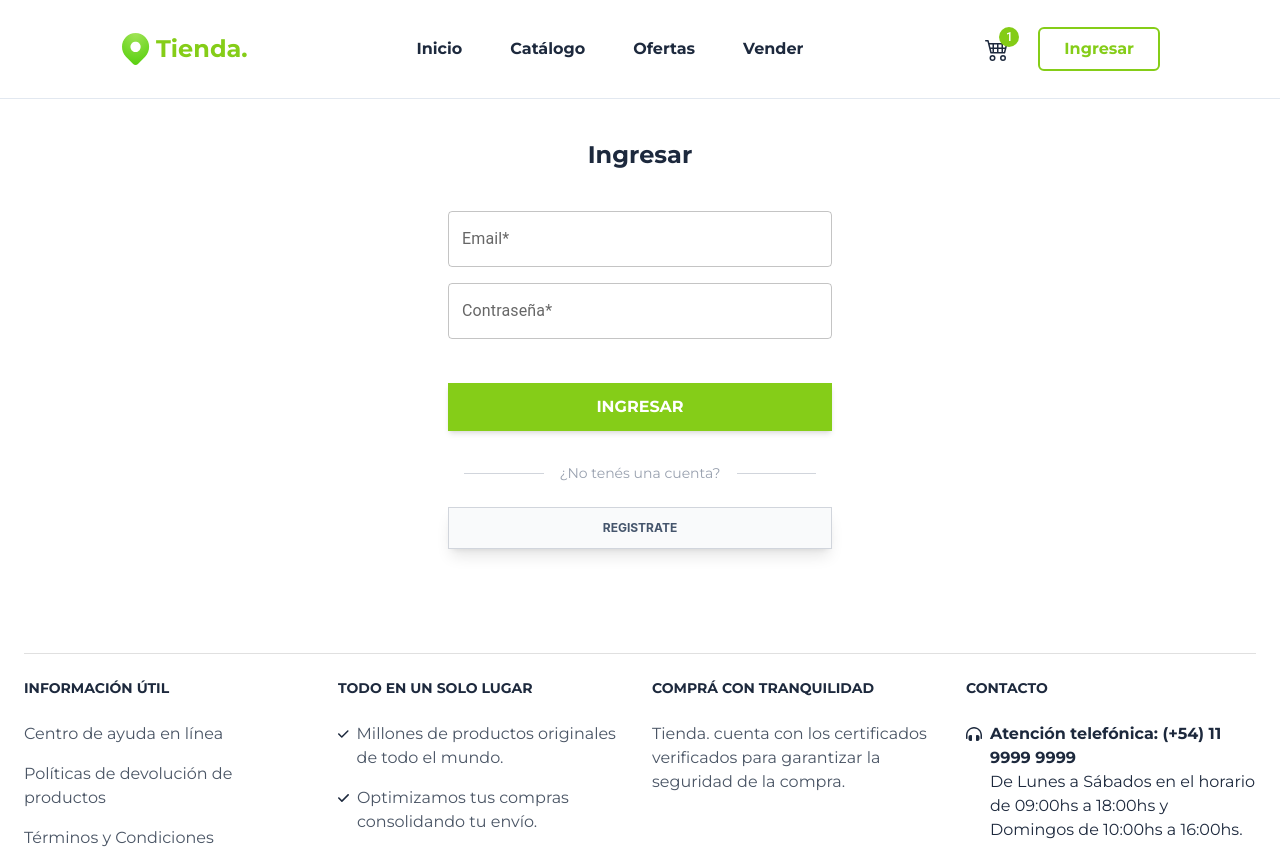
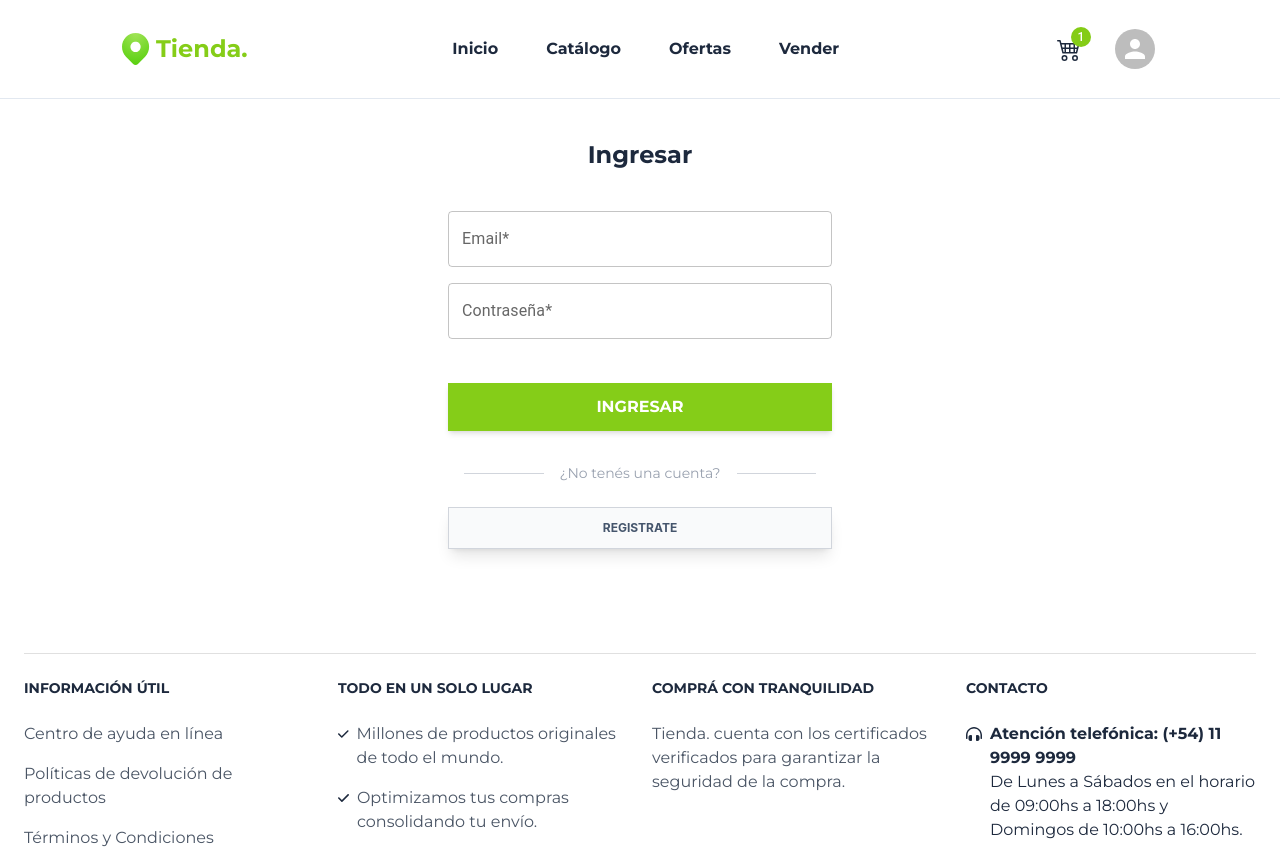
Before and after one commit to jonathanmilo/APIS2025FRONT, a React (Vite) app: page /ingresar in a window 1280 px wide. Shown: the top 849 px of the page. Built offline with nearby package versions, Linux system fonts and the light colour scheme; data requests are answered from the project's data file; sample sign-in values are in the browser's storage.

Commit message:
JWT login, logout , con localstorage

```diff
--- a/package.json
+++ b/package.json
@@ -14,7 +14,11 @@
     "@emotion/styled": "^11.14.0",
     "@mui/material": "^7.0.2",
     "@tailwindcss/vite": "^4.1.4",
+    "axios": "^1.9.0",
     "grupo12-apis-2025": "file:",
+    "jose": "^6.0.11",
+    "jsonwebtoken": "^9.0.2",
+    "jwt-decode": "^4.0.0",
     "react": "^18.3.1",
     "react-dom": "^18.3.1",
     "react-icons": "^5.5.0",
--- a/src/components/Navbar/components/User/UserMenu.jsx
+++ b/src/components/Navbar/components/User/UserMenu.jsx
@@ -11,9 +11,12 @@ import Tooltip from "@mui/material/Tooltip";
 import Divider from "@mui/material/Divider";
 
 export default function UserMenu() {
-  const { usuario } = useUsuario();
+
+
+  const { usuario,login,logout } = useUsuario();
   const [anchorEl, setAnchorEl] = useState(null);
   const open = Boolean(anchorEl);
+
 
   const handleClick = (event) => {
     setAnchorEl(event.currentTarget);
@@ -25,9 +28,9 @@ export default function UserMenu() {
 
   const handleLogout = () => {
     console.log("Cerrar sesión");
+    logout();
     handleClose();
   };
-
   return (
     <React.Fragment>
       <Tooltip title="Opciones de usuario">
@@ -40,6 +43,7 @@ export default function UserMenu() {
         >
           <Avatar
             src={usuario?.avatar || ""}
+
             alt={usuario?.firstName || "Usuario"}
             sx={{ width: 40, height: 40 }}
           />
--- a/src/components/Navbar/index.jsx
+++ b/src/components/Navbar/index.jsx
@@ -15,6 +15,7 @@ const Navbar = () => {
   const [open, setOpen] = useState(false);
   const navigate = useNavigate();
   const { usuario } = useUsuario();
+  console.log(usuario);
   const [carritoVisible, setCarritoVisible] = useState(false);
   const toggleCarrito = () => setCarritoVisible(!carritoVisible);
 
--- a/src/contexts/AuthContext.jsx
+++ b/src/contexts/AuthContext.jsx
@@ -1,6 +1,8 @@
 import { createContext, useContext, useState } from "react";
 import { useUsuario } from "./UserContext";
 import { fetchUsers } from "../api/api";
+import { SignJWT } from 'jose';
+
 
 const AuthContext = createContext();
 
@@ -9,30 +11,53 @@ export function useValidacion() {
 }
 
 export function ValidacionProvider({ children }) {
-  const { setUsuario } = useUsuario();
-  const [usuario, setUsuarioLocal] = useState(null);
+  const { usuario, authToken, login, logout } = useUsuario();
 
-  const validar = async (usuario) => {
+  const validar = async (usuarioInput) => {
+
     try {
       const data = await fetchUsers();
 
       const encontrado = data.find(
-        (u) => u.email === usuario.email && u.password === usuario.password
+        (u) => u.email === usuarioInput.email && u.password === usuarioInput.password
       );
 
       if (encontrado) {
-        setUsuario(encontrado);
-        setUsuarioLocal(encontrado);
+
+        const secret = new TextEncoder().encode(
+           'fallback-secreto-minimo-32-chars-1234567890'
+        );
+
+        // 2. Configurar la fecha de expiración (3 horas)
+        const exp = Math.floor(Date.now() / 1000) + 60 * 60 * 3;
+
+        // 3. Crear el token JWT
+        const jwt = await new SignJWT({
+          id: encontrado.id,
+          email: encontrado.email,
+          firstName: encontrado.firstName,
+          username: encontrado.username,
+          avatar: encontrado.avatar,
+          address: encontrado.address,
+
+        })
+          .setProtectedHeader({ alg: 'HS256' })
+          .setExpirationTime(exp)
+          .sign(secret);
+
+        login(jwt);
+
       } else {
         alert("Credenciales incorrectas");
       }
     } catch (error) {
       console.error("Error al validar usuario:", error);
+      alert("Error durante la autenticación");
     }
   };
 
   return (
-    <AuthContext.Provider value={{ validar, usuario }}>
+    <AuthContext.Provider value={{ validar ,usuario, logout }}>
       {children}
     </AuthContext.Provider>
   );
--- a/src/contexts/UserContext.jsx
+++ b/src/contexts/UserContext.jsx
@@ -1,16 +1,58 @@
-import { createContext, useContext, useState } from "react";
-
-const UserContext = createContext();
+import { createContext, useContext, useState ,useEffect} from "react";
+import { jwtDecode } from 'jwt-decode';  // Importación directa de la función
+export const UserContext = createContext();
 
 export function useUsuario() {
   return useContext(UserContext);
 }
 
+
 export function UsuarioProvider({ children }) {
+  const [authToken, setAuthToken] = useState(null);
   const [usuario, setUsuario] = useState(null);
 
+   function transformarToken(token){
+      const u={
+      id: jwtDecode(token).id,
+      email: jwtDecode(token).email,
+      firstName: jwtDecode(token).firstName,
+      username: jwtDecode(token).username,
+      avatar: jwtDecode(token).avatar,
+      address: jwtDecode(token).address,}
+
+      return u
+   }
+
+  useEffect(() => {
+    const token = localStorage.getItem('authToken');
+    if (token && token !== 'undefined') {
+      setAuthToken(token);
+
+      setUsuario(transformarToken(token));
+      console.log(usuario)
+
+    }
+    else {
+      setAuthToken(null);
+      setUsuario(null);
+    }
+  }, []);
+  const login = (token) => {
+    localStorage.setItem('authToken', token);
+    setAuthToken(token);
+
+    setUsuario(transformarToken(token));
+
+  };
+
+  const logout = () => {
+    localStorage.removeItem('authToken');
+    setAuthToken(null);
+    setUsuario(null);
+  };
+
   return (
-    <UserContext.Provider value={{ usuario, setUsuario }}>
+    <UserContext.Provider value={{ usuario, authToken, login, logout }}>
       {children}
     </UserContext.Provider>
   );
--- a/src/data/db.json
+++ b/src/data/db.json
@@ -12,7 +12,7 @@
         "state": "Buenos Aires",
         "country": "Argentina"
       },
-      "avatar": "https://images.squarespace-cdn.com/content/v1/5589f66be4b07ccbbda32b5e/1678228066596-7J7T6H75BVWZKYXGYL0K/2022_LM_IBA95436_2.jpg?format=1500w",
+      "avatar": "https://randomuser.me/api/portraits/men/1.jpg",
       "createdAt": "2025-04-23T21:20:16.720495",
       "updatedAt": "2025-04-23T21:20:16.720495"
     },
@@ -28,7 +28,7 @@
         "state": "Buenos Aires",
         "country": "Argentina"
       },
-      "avatar": "https://example.com/avatars/mmartinez.jpg",
+      "avatar": " https://randomuser.me/api/portraits/women/2.jpg",
       "createdAt": "2025-04-23T21:20:16.720495",
       "updatedAt": "2025-04-23T21:20:16.720495"
     },
@@ -44,7 +44,7 @@
         "state": "Córdoba",
         "country": "Argentina"
       },
-      "avatar": "https://example.com/avatars/lmendez.jpg",
+      "avatar": " https://randomuser.me/api/portraits/men/3.jpg",
       "createdAt": "2025-04-23T21:20:16.720495",
       "updatedAt": "2025-04-23T21:20:16.720495"
     },
@@ -60,7 +60,7 @@
         "state": "Santa Fe",
         "country": "Argentina"
       },
-      "avatar": "https://example.com/avatars/asanchez.jpg",
+      "avatar": "https://randomuser.me/api/portraits/women/4.jpg",
       "createdAt": "2025-04-23T21:20:16.720495",
       "updatedAt": "2025-04-23T21:20:16.720495"
     },
@@ -76,7 +76,7 @@
         "state": "Mendoza",
         "country": "Argentina"
       },
-      "avatar": "https://example.com/avatars/dlopez.jpg",
+      "avatar": "https://randomuser.me/api/portraits/men/5.jpg",
       "createdAt": "2025-04-23T21:20:16.720495",
       "updatedAt": "2025-04-23T21:20:16.720495"
     },
@@ -92,7 +92,7 @@
         "state": "Buenos Aires",
         "country": "Argentina"
       },
-      "avatar": "https://example.com/avatars/cfernandez.jpg",
+      "avatar": "https://randomuser.me/api/portraits/women/6.jpg",
       "createdAt": "2025-04-23T21:20:16.720495",
       "updatedAt": "2025-04-23T21:20:16.720495"
     },
@@ -108,7 +108,7 @@
         "state": "San Juan",
         "country": "Argentina"
       },
-      "avatar": "https://example.com/avatars/jruiz.jpg",
+      "avatar": "https://randomuser.me/api/portraits/men/7.jpg",
       "createdAt": "2025-04-23T21:20:16.720495",
       "updatedAt": "2025-04-23T21:20:16.720495"
     },
@@ -124,7 +124,7 @@
         "state": "Tucumán",
         "country": "Argentina"
       },
-      "avatar": "https://example.com/avatars/psilva.jpg",
+      "avatar": "https://randomuser.me/api/portraits/women/8.jpg",
       "createdAt": "2025-04-23T21:20:16.720495",
       "updatedAt": "2025-04-23T21:20:16.720495"
     },
@@ -140,7 +140,7 @@
         "state": "Salta",
         "country": "Argentina"
       },
-      "avatar": "https://example.com/avatars/emendoza.jpg",
+      "avatar": "https://randomuser.me/api/portraits/men/9.jpg",
       "createdAt": "2025-04-23T21:20:16.720495",
       "updatedAt": "2025-04-23T21:20:16.720495"
     },
@@ -156,7 +156,7 @@
         "state": "Neuquén",
         "country": "Argentina"
       },
-      "avatar": "https://example.com/avatars/nrodriguez.jpg",
+      "avatar": "https://randomuser.me/api/portraits/women/10.jpg",
       "createdAt": "2025-04-23T21:20:16.720495",
       "updatedAt": "2025-04-23T21:20:16.720495"
     }
--- a/src/screens/Ingresar/index.jsx
+++ b/src/screens/Ingresar/index.jsx
@@ -4,12 +4,15 @@ import AuthForm from "./components/AuthForm";
 import { useValidacion } from "../../contexts/AuthContext";
 
 export default function Ingresar() {
-  const { validar } = useValidacion();
+
+  const { validar,login, usuario, logout  } = useValidacion();
   const navigate = useNavigate();
   const [formMode, setFormMode] = useState("login");
 
+
   const handleSubmit = (data) => {
     if (formMode === "login") {
+      //data es lo que sube en el form
       validar(data);
       alert(`Bienvenido ${data.name || "usuario"}!`);
       navigate("/");
```
Also changed, not shown: grupo12-apis-2025/package.json (added, +7 -0 lines), src/contexts/CartContext.jsx (line endings or trailing spaces), src/utils/test.txt, 2 other files (tests, documents, lock files or other folders).
